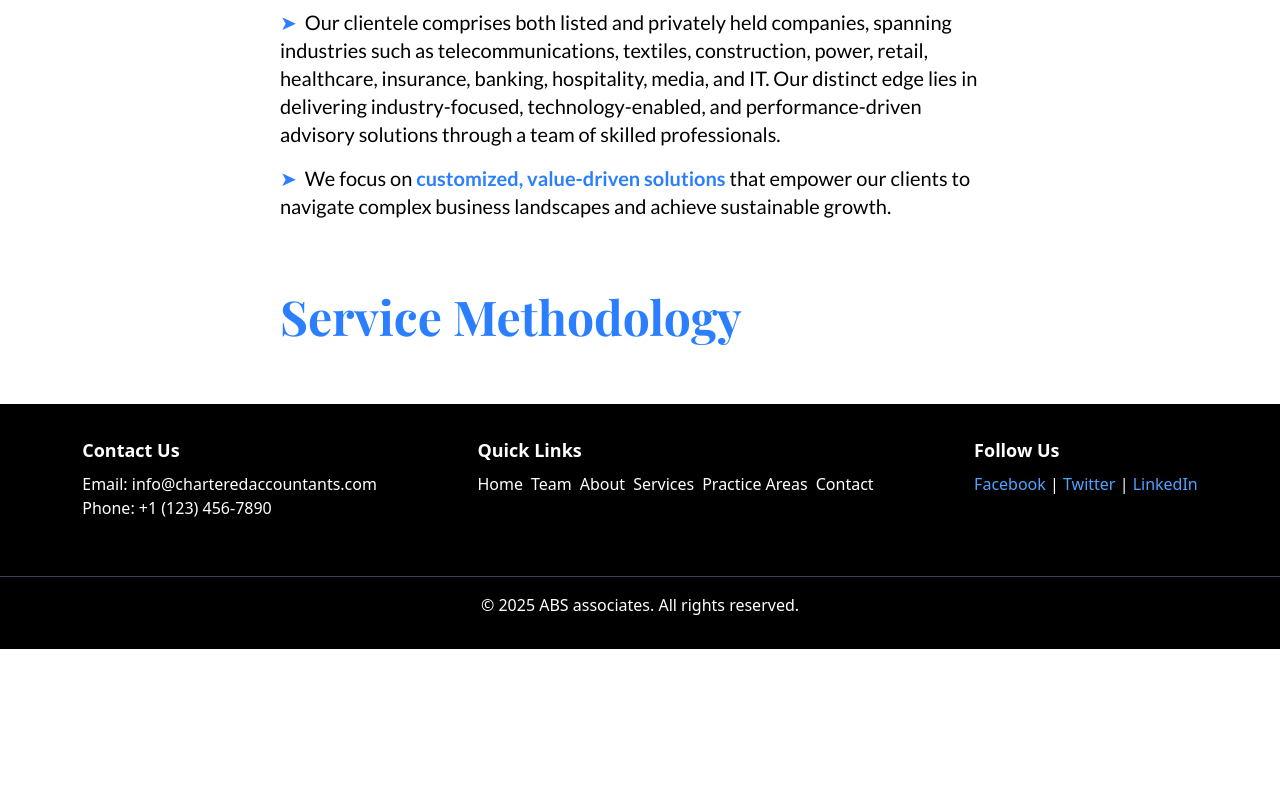
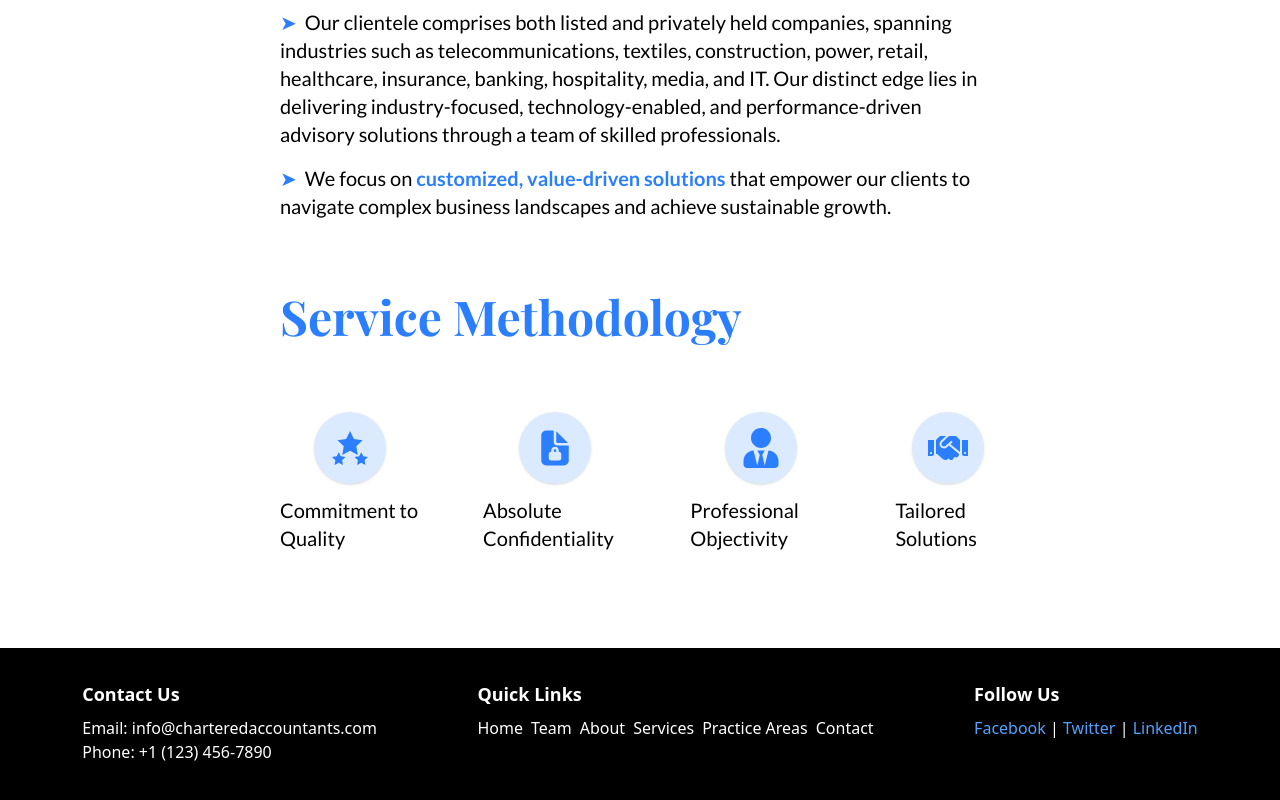
Before and after one commit to lucifer78907/A-B-S-Associates, a React (Vite) app: page /about in a window 1280 px wide. Shown: the part 836-1636 px from the top of the page. Before the commit the page ends 1485 px from the top, so only its background shows below. Built offline with nearby package versions, Linux system fonts and the light colour scheme; a web font is replaced by a local one.

Commit message:
About Us

```diff
--- a/package.json
+++ b/package.json
@@ -13,6 +13,7 @@
     "@tailwindcss/vite": "^4.1.7",
     "react": "^19.1.0",
     "react-dom": "^19.1.0",
+    "react-icons": "^5.5.0",
     "react-router-dom": "^7.6.1",
     "tailwindcss": "^4.1.7"
   },
--- a/src/pages/About.tsx
+++ b/src/pages/About.tsx
@@ -1,10 +1,13 @@
+import { IoDocumentLock } from "react-icons/io5"
 import { BoldContent } from "../components/UI/BoldContent"
+import { FaCheckCircle, FaHandshake, FaLock, FaRegStar, FaUserTie } from "react-icons/fa"
+import { GiStarsStack } from "react-icons/gi"
 
 function About() {
     return (
         <section className="p-6 font-lato w-3/5 mx-auto">
             <h2 className="text-blue-500 text-7xl font-bold font-display text-center">About us</h2>
-            <main className="mt-6 flex flex-col items-center gap-8">
+            <main className="mt-6 flex flex-col items-center gap-8 mb-10">
                 <article>
                     <p className="text-xl mt-6">
                         <BoldContent>ABS Associates </BoldContent>is a leading chartered accountancy firm dedicated to providing exceptional financial services and solutions. With a team of highly qualified professionals, we specialize in accounting, auditing, taxation, and advisory services tailored to meet the unique needs of our clients.
@@ -29,8 +32,29 @@ function About() {
                 </article>
 
                 <h2 className="mt-10 self-start text-blue-500 text-5xl font-bold font-display">Service Methodology</h2>
-                <article className="flex flex-col gap-4 mt-2">
-
+                <article className="flex justify-between gap-16 mt-10 mb-8">
+                    <div className="flex flex-col items-center gap-3 text-xl">
+                        <div className="bg-blue-100 shadow-sm p-4 flex items-center justify-center rounded-full">
+                            <GiStarsStack size={'2em'} className="text-blue-500" />
+                        </div>
+                        <span>Commitment to Quality</span>
+                    </div>
+                    <div className="flex flex-col items-center gap-3 text-xl">
+                        <div className="bg-blue-100 shadow-sm p-4 flex items-center justify-center rounded-full">
+                            <IoDocumentLock size={'2em'} className="text-blue-500" />
+                        </div>
+                        <span>Absolute Confidentiality</span>
+                    </div><div className="flex flex-col items-center gap-3 text-xl">
+                        <div className="bg-blue-100 shadow-sm p-4 flex items-center justify-center rounded-full">
+                            <FaUserTie size={'2em'} className="text-blue-500" />
+                        </div>
+                        <span>Professional Objectivity</span>
+                    </div><div className="flex flex-col items-center gap-3 text-xl">
+                        <div className="bg-blue-100 shadow-sm p-4 flex items-center justify-center rounded-full">
+                            <FaHandshake size={'2em'} className="text-blue-500" />
+                        </div>
+                        <span>Tailored Solutions</span>
+                    </div>
                 </article>
 
             </main>
```
Also changed, not shown: 1 other file (tests, documents, lock files or other folders).
